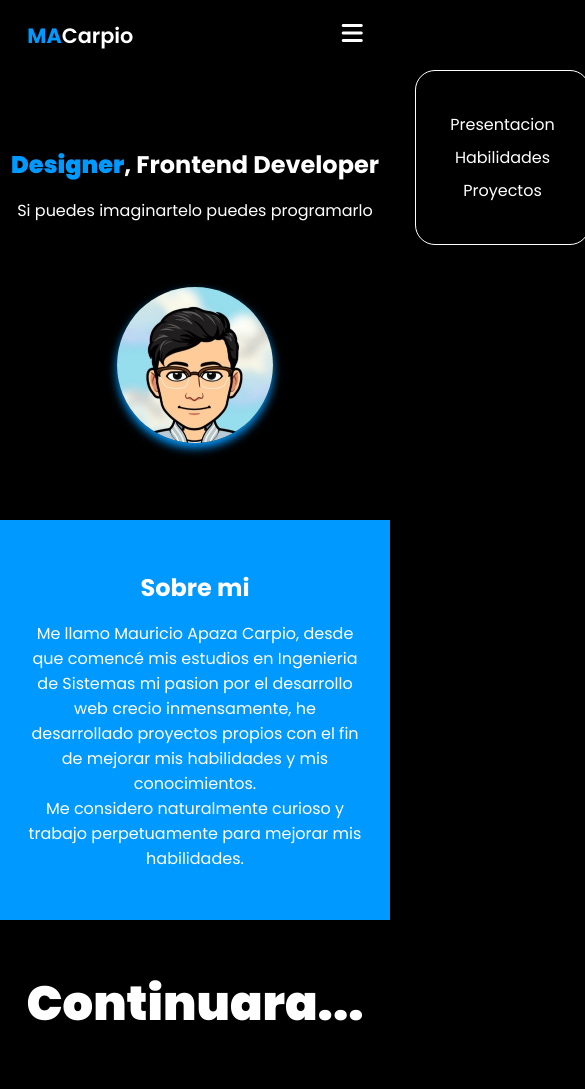
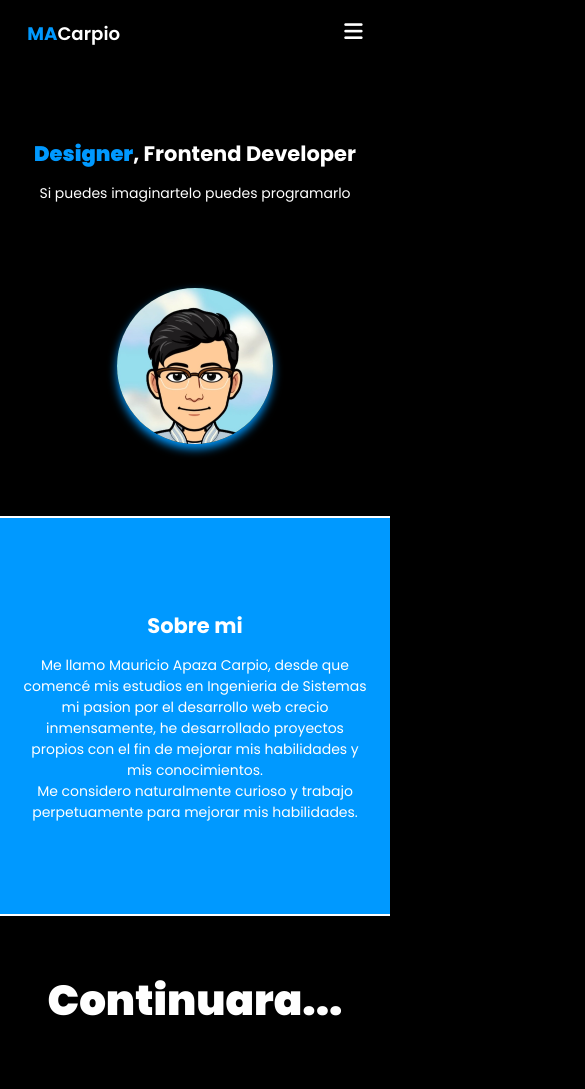
Before and after one commit to MACarpio/Portafolio, a plain HTML site: page index.html in a window 390 px wide. Shown: the whole page, 585 px wide, since content can reach past the window. Drawn offline with Linux system fonts and the light colour scheme.

Commit message:
Arreglar Bug de menu responsive

```diff
--- a/css/estilo.css
+++ b/css/estilo.css
@@ -4,7 +4,7 @@
   margin: 0;
   padding: 0;
   box-sizing: border-box;
-  font-size: 16px;
+  font-size: 14px;
   font-family: "Poppins", sans-serif;
   transition: all 0.5s ease;
   color: #fff;
@@ -25,12 +25,12 @@ body {
   min-height: 100vh;
   transition: none;
 }
-::-webkit-scrollbar {
+body::-webkit-scrollbar {
   width: 8px;
   border-left: 1px solid #fff;
 }
 
-::-webkit-scrollbar-thumb {
+body::-webkit-scrollbar-thumb {
   background-color: var(--pr-color);
 }
 
@@ -92,6 +92,7 @@ body {
 .nav .menu {
   position: absolute;
   content: "";
+  scale: 0;
   width: 175px;
   height: 175px;
   right: -200px;
@@ -103,6 +104,7 @@ body {
 }
 .nav .menu.active {
   right: 20px;
+  scale: 1;
 }
 .nav-ul-movile {
   list-style: none;
@@ -146,6 +148,7 @@ body {
   display: flex;
   flex-direction: column;
   justify-content: center;
+  gap: 2rem;
   align-items: center;
   padding: 50px 0;
 }
@@ -172,7 +175,7 @@ body {
 }
 .banner .container .avatar {
   aspect-ratio: 1/1;
-  max-width: 15rem;
+  max-width: 17rem;
   width: 40%;
   height: auto;
   border-radius: 50%;
@@ -201,7 +204,7 @@ body {
 }
 @media only screen and (min-width: 1100px) {
   .banner {
-    height: 600px;
+    height: 650px;
   }
   .banner .container h1 {
     font-size: 3rem;
@@ -219,8 +222,10 @@ body {
   height: 400px;
   width: 100%;
   background: var(--pr-color);
+  border-color: #fff;
+  border-style: solid;
+  border-width: 2px 0;
 }
-
 .about .container {
   width: 100%;
   height: 100%;
--- a/index.html
+++ b/index.html
@@ -32,8 +32,10 @@
     </header>
     <section class="banner">
       <div class="container">
-        <h1><span>Designer</span>, Frontend Developer</h1>
-        <h2>Si puedes imaginartelo puedes programarlo</h2>
+        <div>
+          <h1><span>Designer</span>, Frontend Developer</h1>
+          <h2>Si puedes imaginartelo puedes programarlo</h2>
+        </div>
         <div class="avatar">
           <img src="./img/Avatar.jpg" alt="" />
         </div>
```
